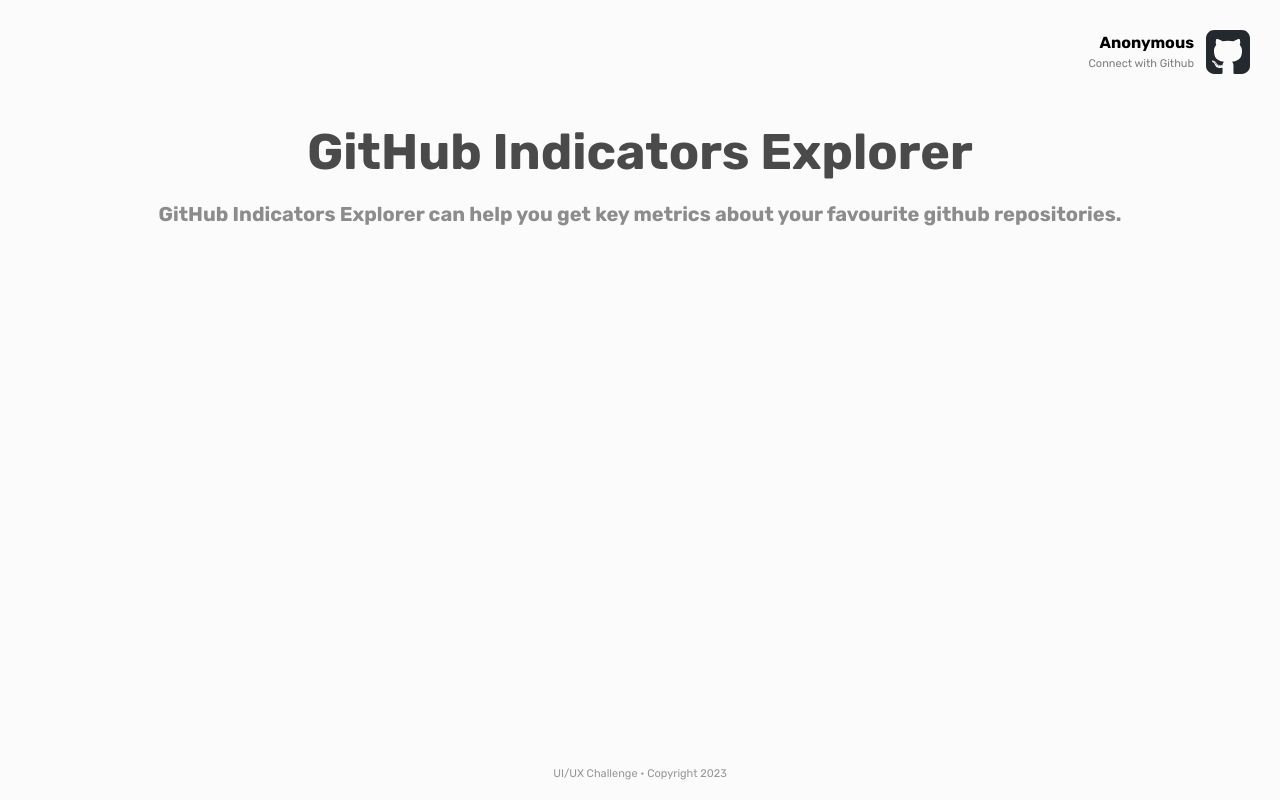
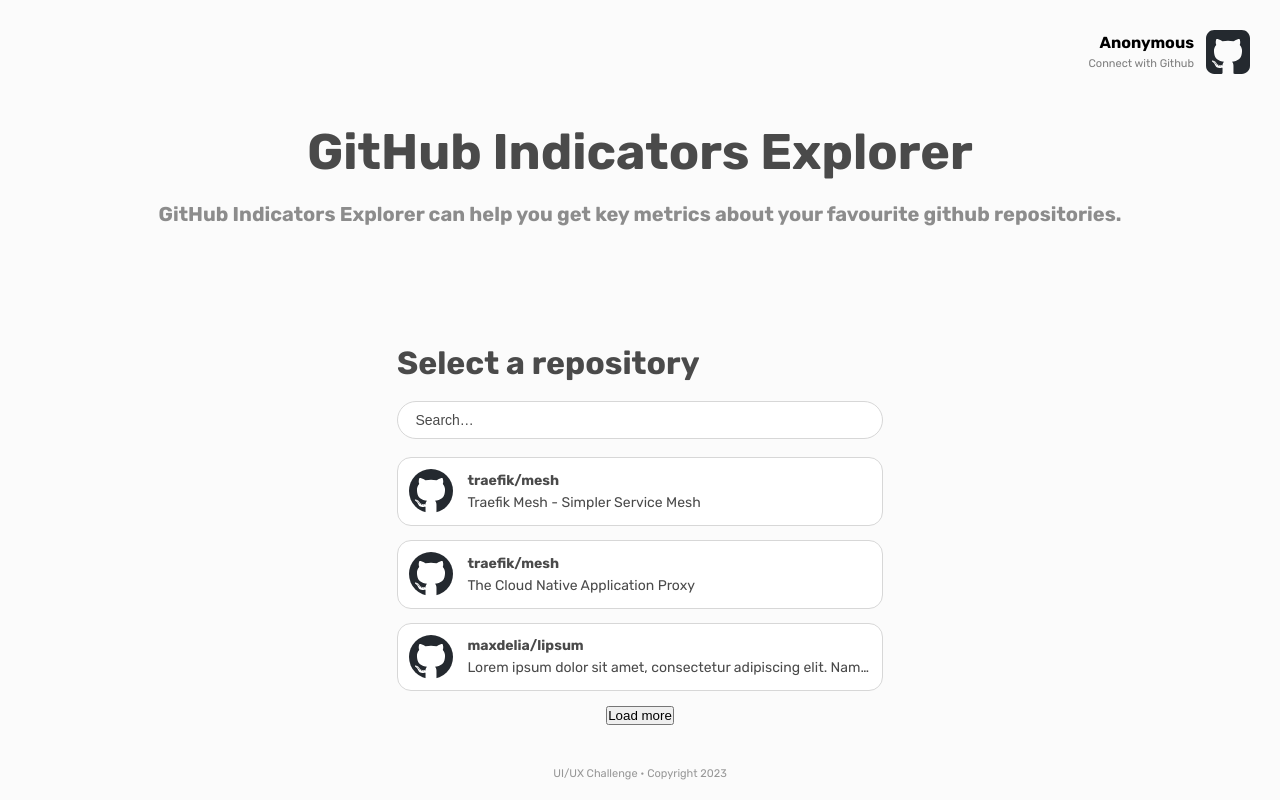
Before and after one commit to maxdelia/trfklbs-technical-challenge, a Next.js app: page / in a window 1280 px wide. Built offline with nearby package versions, Linux system fonts and the light colour scheme.

Commit message:
feat(search): add Search component

```diff
--- a/src/components/NavbarAuth.module.scss
+++ b/src/components/NavbarAuth.module.scss
@@ -22,3 +22,11 @@
     }
   }
 }
+
+@media (prefers-color-scheme: dark) {
+  .auth {
+    .avatar {
+      filter: invert(1);
+    }
+  }
+}
--- /dev/null
+++ b/src/components/Search.module.scss
@@ -0,0 +1,110 @@
+.search {
+  max-width: 30.375rem;
+  margin: 0 auto;
+
+  h3 {
+    margin-bottom: 1.1875rem;
+    font-size: 2rem;
+  }
+
+  input {
+    width: 100%;
+    margin-bottom: 1.125rem;
+    padding: 0.7125em 1.25em;
+    border: 1px solid rgb(var(--border-rgb));
+    border-radius: 2.25rem;
+    color: rgb(var(--foreground-rgb));
+    font-size: 0.875rem;
+
+    &::placeholder {
+      color: rgb(var(--foreground-rgb));
+      opacity: 1;
+    }
+
+    &::-ms-input-placeholder {
+      color: rgb(var(--foreground-rgb));
+    }
+
+    &::-webkit-search-cancel-button{
+      cursor: pointer;
+    }
+  }
+
+  .results {
+    .card {
+      display: flex;
+      align-items: stretch;
+      margin-bottom: 0.875rem;
+      background-color: rgb(var(--white-rgb));
+      border: 1px solid rgb(var(--border-rgb));
+      border-radius: 0.875rem;
+      cursor: pointer;
+
+      .repository {
+        display: flex;
+        align-items: center;
+        flex: 1;
+        padding: 0.7125em 0 0.7125em 0.7125em;
+
+        &:hover + .select {
+          display: flex;
+          align-items: center;
+          animation: fadeIn 0.2s;
+        }
+
+        .avatar {
+          margin-right: 0.875rem;
+          border-radius: 1.375rem;
+        }
+
+        .details {
+          flex: 1;
+          overflow: hidden;
+          min-width: 0;
+          margin-right: 0.5rem;
+          font-size: 0.875rem;
+
+          .name {
+            display: block;
+            margin-bottom: 0.3125rem;
+            font-weight: 700;
+          }
+
+          .description {
+            overflow: hidden;
+            text-overflow: ellipsis;
+            display: -webkit-box;
+            -webkit-line-clamp: 1;
+                    line-clamp: 1;
+            -webkit-box-orient: vertical;
+          }
+        }
+      }
+
+      .select {
+        display: none;
+        padding-right: 0.94em;
+        font-weight: 700;
+
+        &:hover {
+          display: flex;
+          align-items: center;
+          animation: fadeIn 0.2s;
+        }
+      }
+    }
+
+    .more {
+      text-align: center;
+    }
+  }
+}
+
+@keyframes fadeIn {
+  from {
+    opacity: 0;
+  }
+  to {
+    opacity: 1;
+  }
+}
--- /dev/null
+++ b/src/components/Search.tsx
@@ -0,0 +1,50 @@
+import Image from "next/image"
+import Link from "next/link"
+import { FunctionComponent } from "react"
+
+import styles from "@/components/Search.module.scss"
+import Repository from "@/entities/Repository"
+
+type Props = {
+  staticRepositories?: Repository[]
+}
+
+const Search: FunctionComponent<Props> = ({ staticRepositories }) => {
+  const repositories = staticRepositories || []
+
+  const getRepositoryCard = (repository: Repository) => {
+    return (
+      <div className={styles.card} key={repository.id}>
+        <div className={styles.repository}>
+          <Image src={repository.avatarUrl} alt="" className={styles.avatar} height={44} width={44} priority />
+          <div className={styles.details}>
+            <span className={styles.name}>{repository.name}</span>
+            <span className={styles.description}>{repository.description}</span>
+          </div>
+        </div>
+        <div className={styles.select}>
+          <Link href={`/stats/${repository.name}`}>select</Link>
+        </div>
+      </div>
+    )
+  }
+
+  return (
+    <div className={styles.search}>
+      <h3>Select a repository</h3>
+      <input name="query" placeholder="Search…" type="search" />
+      <div className={styles.results}>
+        {repositories.length ? (
+          <>
+            {repositories.map(getRepositoryCard)}
+            <div className={styles.more}>
+              <button type="button">Load more</button>
+            </div>
+          </>
+        ) : undefined}
+      </div>
+    </div>
+  )
+}
+
+export default Search
--- /dev/null
+++ b/src/entities/Repository.ts
@@ -0,0 +1,20 @@
+export type RepositoryArgs = {
+  avatarUrl: string
+  description: string
+  id: number
+  name: string
+}
+
+export default class Repository {
+  avatarUrl: string
+  description: string
+  id: number
+  name: string
+
+  constructor(args: RepositoryArgs) {
+    this.avatarUrl = args.avatarUrl
+    this.description = args.description
+    this.id = args.id
+    this.name = args.name
+  }
+}
--- a/src/pages/index.tsx
+++ b/src/pages/index.tsx
@@ -1,8 +1,41 @@
+import { GetStaticProps } from "next"
+
 import CommonHead from "@/components/CommonHead"
 import NavbarAuth from "@/components/NavbarAuth"
+import Repository from "@/entities/Repository"
+import Search from "@/components/Search"
 import styles from "@/styles/Home.module.scss"
 
-export default function Home() {
+export const getStaticProps: GetStaticProps = async () => {
+  const staticRepositories = [
+    {
+      avatarUrl: "/images/github.svg",
+      description: "Traefik Mesh - Simpler Service Mesh",
+      id: 1,
+      name: "traefik/mesh",
+    },
+    {
+      avatarUrl: "/images/github.svg",
+      description: "The Cloud Native Application Proxy",
+      id: 2,
+      name: "traefik/mesh",
+    },
+    {
+      avatarUrl: "/images/github.svg",
+      description: "Lorem ipsum dolor sit amet, consectetur adipiscing elit. Nam vehicula fringilla mauris nec mattis.",
+      id: 3,
+      name: "maxdelia/lipsum",
+    },
+  ]
+
+  return {
+    props: {
+      staticRepositories,
+    },
+  }
+}
+
+export default function Home({ staticRepositories }: { staticRepositories: Repository[] }) {
   return (
     <>
       <CommonHead />
@@ -13,6 +46,7 @@
         <main className={styles.main}>
           <h1>GitHub Indicators Explorer</h1>
           <h2>GitHub Indicators Explorer can help you get key metrics about your favourite github repositories.</h2>
+          <Search staticRepositories={staticRepositories} />
         </main>
         <footer className={styles.footer}>
           <p>UI/UX Challenge • Copyright 2023</p>
--- a/src/styles/Home.module.scss
+++ b/src/styles/Home.module.scss
@@ -5,17 +5,19 @@
 .main {
   flex: 1;
   max-width: var(--max-width);
-  text-align: center;
 
   h1 {
     margin-bottom: 1.25rem;
     font-size: 3.125rem;
     font-weight: 700;
+    text-align: center;
   }
 
   h2 {
+    margin-bottom: 7.375rem;
     color: rgba(var(--grey-2-rgba));
     font-size: 1.25rem;
+    text-align: center;
   }
 }
 
@@ -28,14 +30,6 @@
   }
 }
 
-@media (prefers-color-scheme: dark) {
-  .nav {
-    .avatar {
-      filter: invert(1);
-    }
-  }
-}
-
 // Mobile, tablet and small desktop */
 @media (max-width: 1215px) {
   .main {
--- a/src/styles/globals.scss
+++ b/src/styles/globals.scss
@@ -24,6 +24,20 @@
   -moz-osx-font-smoothing: grayscale;
 }
 
+a {
+  color: rgb(var(--primary-rgb));
+  text-decoration: none;
+
+  &:active,
+  &:focus,
+  &:focus-visible,
+  &:focus-within,
+  &:hover,
+  &:target {
+    color: rgb(var(--primary-dark-rgb));
+  }
+}
+
 .container {
   display: flex;
   flex-direction: column;
--- a/src/styles/variables.scss
+++ b/src/styles/variables.scss
@@ -7,21 +7,31 @@
 
   --black-rgb: 0, 0, 0;
   --background-rgb: 251, 251, 251;
+  --border-rgb: 215, 215, 215;
   --grey-1-rgba: 151, 151, 151, 1;
   --grey-2-rgba: 140, 140, 140, 1;
   --grey-3-rgba: 0, 0, 0, 0.5;
   --grey-4-rgba: 0, 0, 0, 0.6;
   --foreground-rgb: 74, 74, 74;
+  --white-rgb: 255, 255, 255;
+
+  --primary-rgb: 103, 134, 211;
+  --primary-dark-rgb: 72, 103, 180;
 }
 
 @media (prefers-color-scheme: dark) {
   :root {
     --black-rgb: 255, 255, 255;
     --background-rgb: 18, 18, 18;
+    --border-rgb: 40, 40, 40;
     --grey-1-rgba: 104, 104, 104, 1;
     --grey-2-rgba: 115, 115, 115, 1;
-    --grey-3-rgba: 0, 0, 0, 0.5;
-    --grey-4-rgba: 0, 0, 0, 0.4;
+    --grey-3-rgba: 255, 255, 255, 0.5;
+    --grey-4-rgba: 255, 255, 255, 0.4;
     --foreground-rgb: 255, 255, 255;
+    --white-rgb: 0, 0, 0;
+
+    --primary-rgb: 103, 134, 211;
+    --primary-dark-rgb: 72, 103, 180;
   }
 }
```
